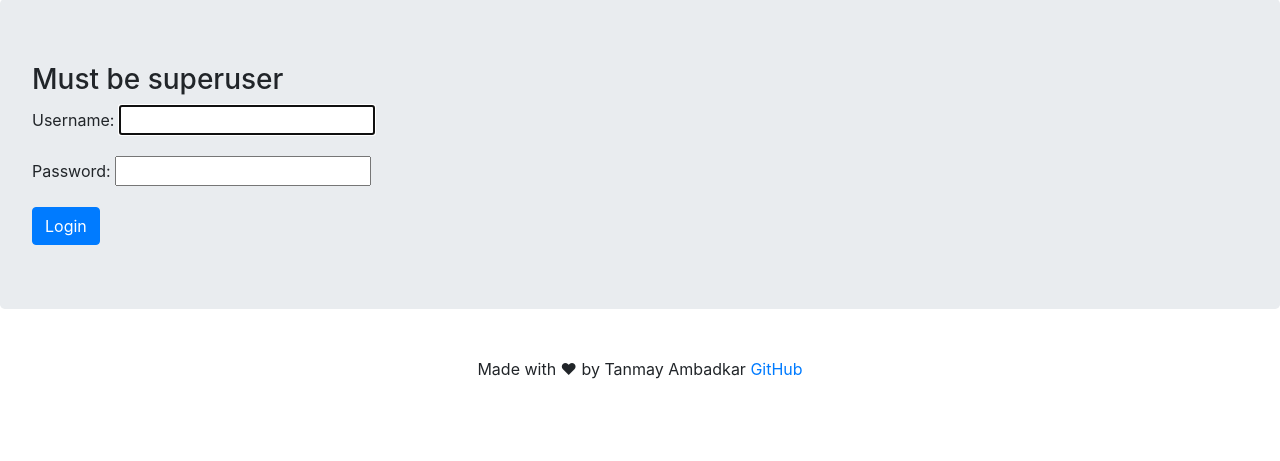
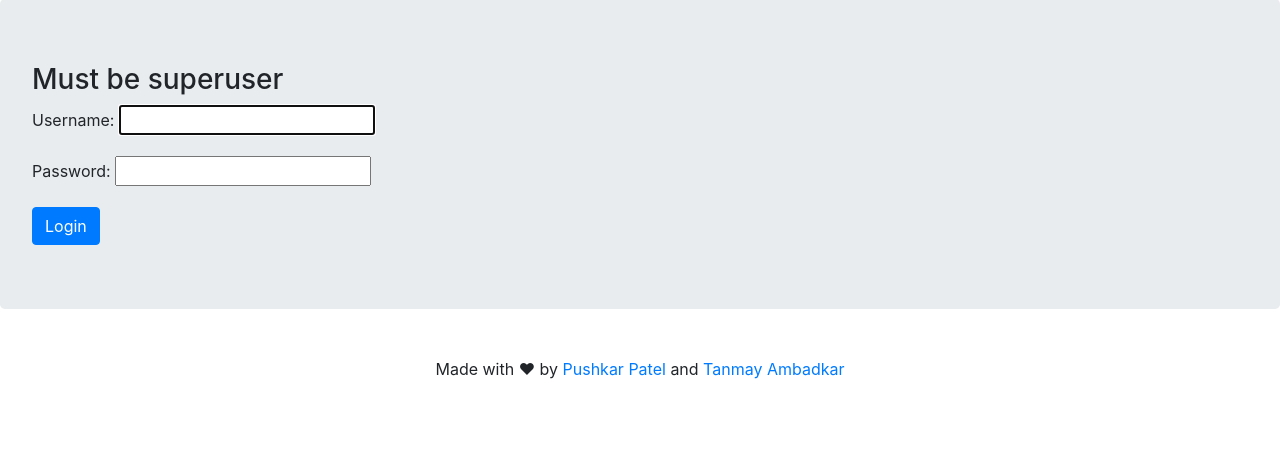
Before and after one commit to TanmayAmbadkar/CertificateGenerator, a Django app: page /login/ in a window 1280 px wide. Shown: the part 87-548 px from the top of the page. Run offline with Django 3.2, Linux system fonts and the light colour scheme; some libraries are stand-ins or nearby versions.

Commit message:
deployment

```diff
--- a/store/templates/store/base.html
+++ b/store/templates/store/base.html
@@ -47,8 +47,7 @@
 
     {% block content %}
     {% endblock %}
-  <div class="footer-copyright text-center py-3">Made with &hearts; by Tanmay Ambadkar
-    <a href="https:/github.com/TanmayAmbadkar/" target='_blank'>GitHub </a>
+  <div class="footer-copyright text-center py-3">Made with &hearts; by&nbsp;<a href="https:/github.com/thepushkarp/" target="_blank" rel="noreferrer noopener">Pushkar Patel&nbsp;</a>and&nbsp;<a href="https:/github.com/TanmayAmbadkar/" target="_blank" rel="noreferrer noopener">Tanmay Ambadkar</a>
   </div>
 
     <!-- Optional JavaScript -->
```
